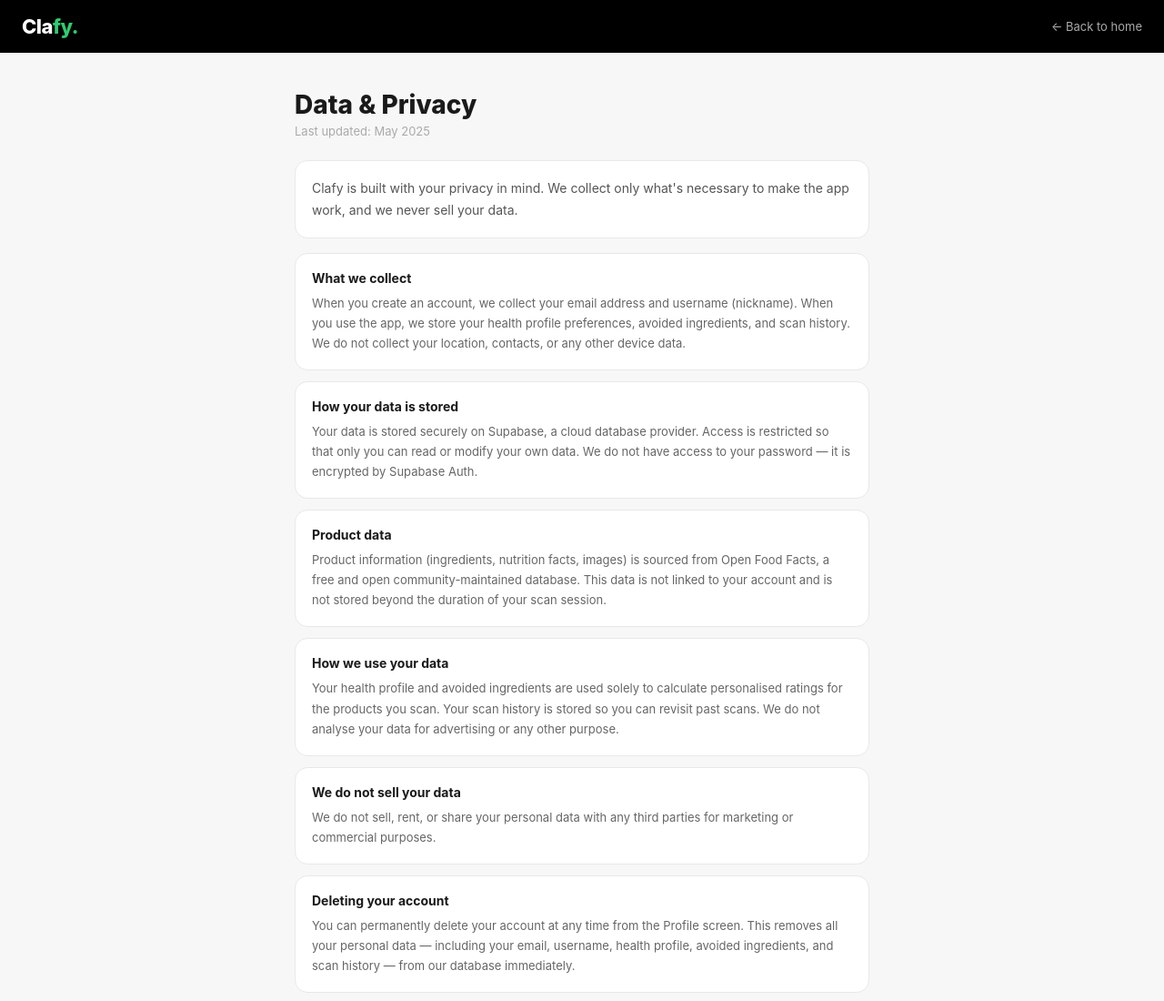
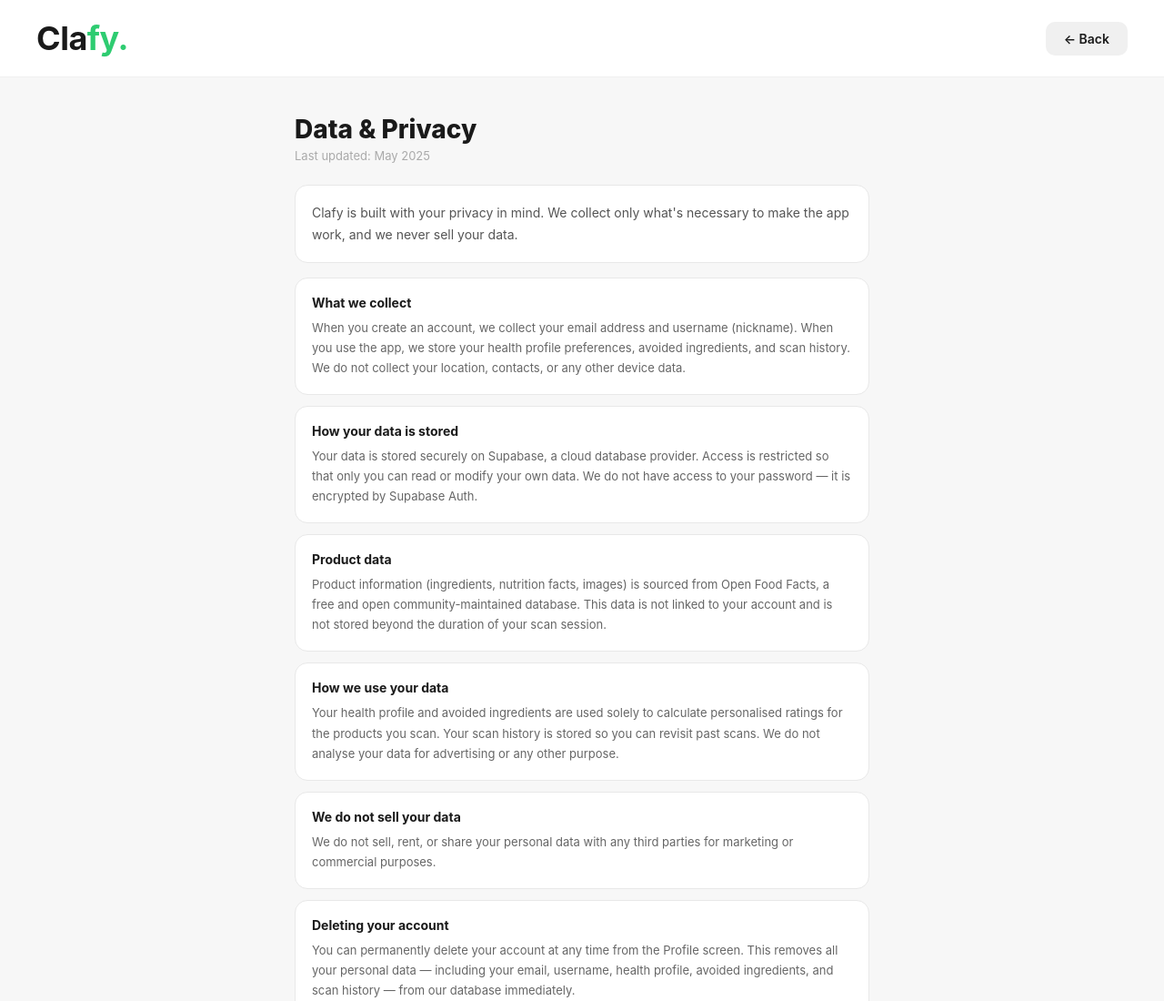
Before and after one commit to akshaychauhan28/clafy-website, a plain HTML site: page privacy.html in a window 1280 px wide. Shown: the top 1100 px of the page at 91% size. Drawn offline with Linux system fonts and the light colour scheme.

Commit message:
Update privacy page header to match main site

```diff
--- a/privacy.html
+++ b/privacy.html
@@ -7,11 +7,11 @@
   <style>
     * { margin: 0; padding: 0; box-sizing: border-box; }
     body { font-family: -apple-system, BlinkMacSystemFont, 'Segoe UI', sans-serif; background: #f7f7f7; color: #1a1a1a; }
-    header { background: #000; padding: 16px 24px; display: flex; align-items: center; justify-content: space-between; }
-    .logo { font-size: 22px; font-weight: 800; color: #fff; text-decoration: none; letter-spacing: -0.5px; }
-    .logo span { color: #2ecc71; }
-    header a.back { font-size: 13px; color: #aaa; text-decoration: none; }
-    header a.back:hover { color: #fff; }
+    nav { display: flex; justify-content: space-between; align-items: center; padding: 20px 40px; background: #fff; border-bottom: 1px solid #f0f0f0; position: sticky; top: 0; z-index: 100; }
+    .nav-logo { font-size: 36px; font-weight: 700; color: #1a1a1a; letter-spacing: -0.5px; text-decoration: none; }
+    .nav-logo span { color: #2ecc71; }
+    .nav-link { font-size: 14px; font-weight: 600; text-decoration: none; padding: 10px 20px; background: #f0f0f0; color: #1a1a1a; border-radius: 10px; transition: background 0.2s; }
+    .nav-link:hover { background: #e4e4e4; }
     .container { max-width: 680px; margin: 0 auto; padding: 40px 24px 80px; }
     h1 { font-size: 28px; font-weight: 800; color: #1a1a1a; margin-bottom: 4px; }
     .updated { font-size: 13px; color: #aaa; margin-bottom: 24px; }
@@ -25,10 +25,10 @@
 </head>
 <body>
 
-  <header>
-    <a href="/" class="logo">Cla<span>fy.</span></a>
-    <a href="/" class="back">← Back to home</a>
-  </header>
+  <nav>
+    <a class="nav-logo" href="/">Cla<span>fy</span><span>.</span></a>
+    <a class="nav-link" href="/">← Back</a>
+  </nav>
 
   <div class="container">
     <h1>Data & Privacy</h1>
```
Also changed, not shown: index.html (+1 -1 lines).
